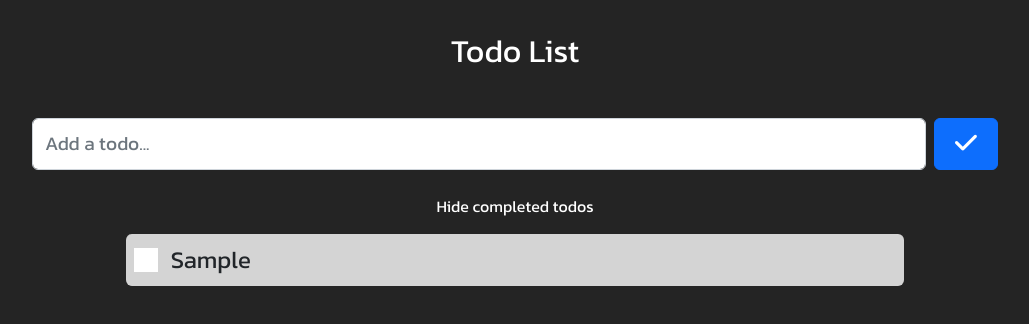
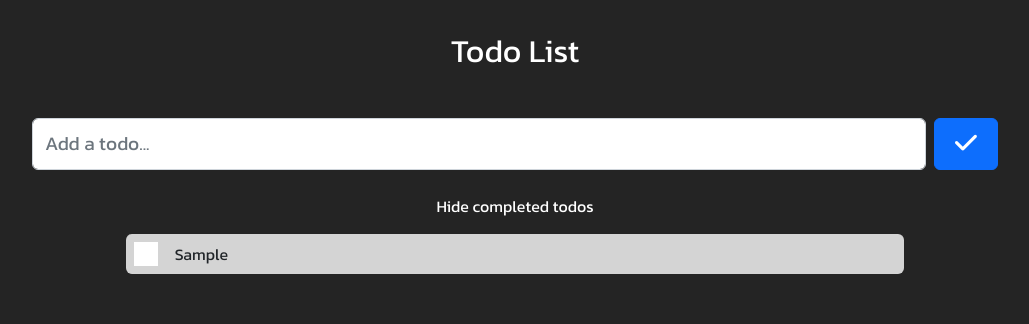
Before and after one commit to MAlDibawy/Todo-App, a React (Vite) app: page / in a window 1280 px wide. Both pictures are taken after typing "Sample" into the empty fields and a click on the button 1091 px from the left and 144 px from the top of the page. Shown: the top 324 px of the page, without its empty margins (125-1154 px from the left). Built offline with nearby package versions, Linux system fonts and the light colour scheme.

Commit message:
added editTodo feature, make todo in a seperate component, fixing some bugs

```diff
--- a/src/App.css
+++ b/src/App.css
@@ -50,3 +50,16 @@ button ::placeholder {
 .done:hover {
   background-color: #0b5ed7 !important;
 }
+
+.todoInput {
+  width: 700px;
+}
+
+.todoInput input {
+  background-color: transparent !important;
+}
+
+.todoInput input:focus {
+  background-color: white !important;
+  border: 0 !important;
+}
--- a/src/App.jsx
+++ b/src/App.jsx
@@ -1,12 +1,13 @@
 import { useEffect, useRef, useState } from "react";
 import "./App.css";
+import TodoItem from "./components/todoItem/TodoItem";
 import TodoImage from "/cfd969583ee9557cb6d7ac303d0d2a80.svg";
+
 function App() {
   const [todos, setTodos] = useState([]);
   const [inputText, setInputText] = useState("");
-  const [showDone, setShowDone] = useState(false);
+  const [hideDone, setHideDone] = useState(false);
   const inputRef = useRef(null);
-  const inputDone = useRef(null);
 
   useEffect(() => {
     inputRef.current.focus();
@@ -16,9 +17,13 @@ function App() {
     }
   }, []);
 
+  useEffect(() => {
+    localStorage.setItem("Todos", JSON.stringify(todos));
+  }, [todos]);
+
   const addTodo = (e) => {
     e.preventDefault();
-    if (inputText.trim() != "") {
+    if (inputText.trim() !== "") {
       const newTodo = {
         id: new Date().getTime(),
         value: inputText,
@@ -26,7 +31,6 @@ function App() {
       };
       setTodos((prevState) => [...prevState, newTodo]);
       setInputText("");
-      localStorage.setItem("Todos", JSON.stringify([...todos, newTodo]));
     }
   };
 
@@ -35,32 +39,39 @@ function App() {
     if (!confirm) return;
     const newTodos = todos.filter((todo) => todo.id !== todoId);
     setTodos(newTodos);
-    localStorage.setItem("Todos", JSON.stringify(newTodos));
   };
 
   const checkAsDone = (todoId) => {
     setTodos((prevState) => {
       const newTodos = prevState.map((todo) => {
         if (todo.id === todoId) {
-          todo.done
-            ? (inputDone.current.style.backgroundColor = "transparent")
-            : (inputDone.current.style.backgroundColor = "#0B5ED7");
           return { ...todo, done: !todo.done };
         } else {
           return todo;
         }
       });
-      localStorage.setItem("Todos", JSON.stringify(newTodos));
       return newTodos;
     });
   };
 
   const toggleShowDone = () => {
-    console.log(showDone);
-    setShowDone((prevState) => !prevState);
+    setHideDone((prevState) => !prevState);
   };
 
-  const editTodo = () => {};
+  const editTodo = (todoID, newValue) => {
+    if (newValue.trim() !== "") {
+      setTodos((prevState) => {
+        const newTodos = prevState.map((todo) => {
+          if (todo.id === todoID && todo.value !== newValue) {
+            return { ...todo, value: newValue };
+          } else {
+            return todo;
+          }
+        });
+        return newTodos;
+      });
+    }
+  };
 
   return (
     <div className="App container-fluid m-auto">
@@ -88,7 +99,7 @@ function App() {
       </form>
       <div className="text-white text-center mb-2">
         <span onClick={toggleShowDone} role="button">
-          {showDone ? "Show completed todos" : "Hide completed todos"}
+          {hideDone ? "Show completed todos" : "Hide completed todos"}
         </span>
       </div>
       <div className="d-flex flex-column-reverse">
@@ -103,31 +114,15 @@ function App() {
           </div>
         ) : (
           todos
-            .filter((todo) => !todo.done || !showDone)
+            .filter((todo) => !hideDone || !todo.done)
             .map((todo) => (
-              <div className="col-lg-8 col-11 m-auto p-2" key={todo.id}>
-                <div className="todoItem d-flex justify-content-between rounded border-0 align-items-center px-2">
-                  <div className="d-flex align-items-center">
-                    <div
-                      ref={inputDone}
-                      onClick={() => checkAsDone(todo.id)}
-                      className="done d-flex align-items-center justify-content-center"
-                      style={{
-                        backgroundColor: todo.done ? "#0B5ED7" : "white",
-                      }}
-                    >
-                      <i className="fa-solid fa-check d-inline p-2 text-white"></i>
-                    </div>
-                    <p className="px-2 py-2 m-0">{todo.value}</p>
-                  </div>
-
-                  <i
-                    onClick={() => removeTodo(todo.id)}
-                    className="deleteIcon fa-solid fa-trash-can p-2"
-                    role="button"
-                  ></i>
-                </div>
-              </div>
+              <TodoItem
+                key={todo.id}
+                todo={todo}
+                checkAsDone={checkAsDone}
+                removeTodo={removeTodo}
+                editTodo={editTodo}
+              />
             ))
         )}
       </div>
--- /dev/null
+++ b/src/components/todoItem/TodoItem.jsx
@@ -0,0 +1,54 @@
+import React, { useRef, useState } from "react";
+
+export default function TodoItem({ todo, checkAsDone, removeTodo, editTodo }) {
+  const { id, value, done } = todo;
+  const [editValue, setEditValue] = useState(value);
+
+  const inputRef = useRef(null);
+
+  const handleSubmit = (e) => {
+    e.preventDefault();
+    if (editValue.trim() !== "") {
+      editTodo(id, editValue);
+    } else {
+      setEditValue(value);
+    }
+    inputRef.current.blur();
+  };
+
+  return (
+    <>
+      <div className="col-lg-8 col-11 m-auto p-2">
+        <div className="todoItem d-flex justify-content-between rounded border-0 align-items-center px-2">
+          <div className="d-flex align-items-center justify-content-around">
+            <div
+              onClick={() => checkAsDone(id)}
+              className="done d-flex align-items-center justify-content-center"
+              style={{
+                backgroundColor: done ? "#0B5ED7" : "white",
+              }}
+            >
+              <i className="fa-solid fa-check d-inline p-2 text-white"></i>
+            </div>
+            <div className="todoInput">
+              <form onSubmit={(e) => handleSubmit(e)}>
+                <input
+                  ref={inputRef}
+                  type="text"
+                  className="form-control border-0 py-2 m-0"
+                  value={editValue}
+                  onChange={(e) => setEditValue(e.target.value)}
+                />
+              </form>
+            </div>
+          </div>
+          <i
+            onClick={() => removeTodo(id)}
+            className="deleteIcon fa-solid fa-trash-can p-2"
+            role="button"
+          ></i>
+        </div>
+      </div>
+    </>
+  );
+}
```
